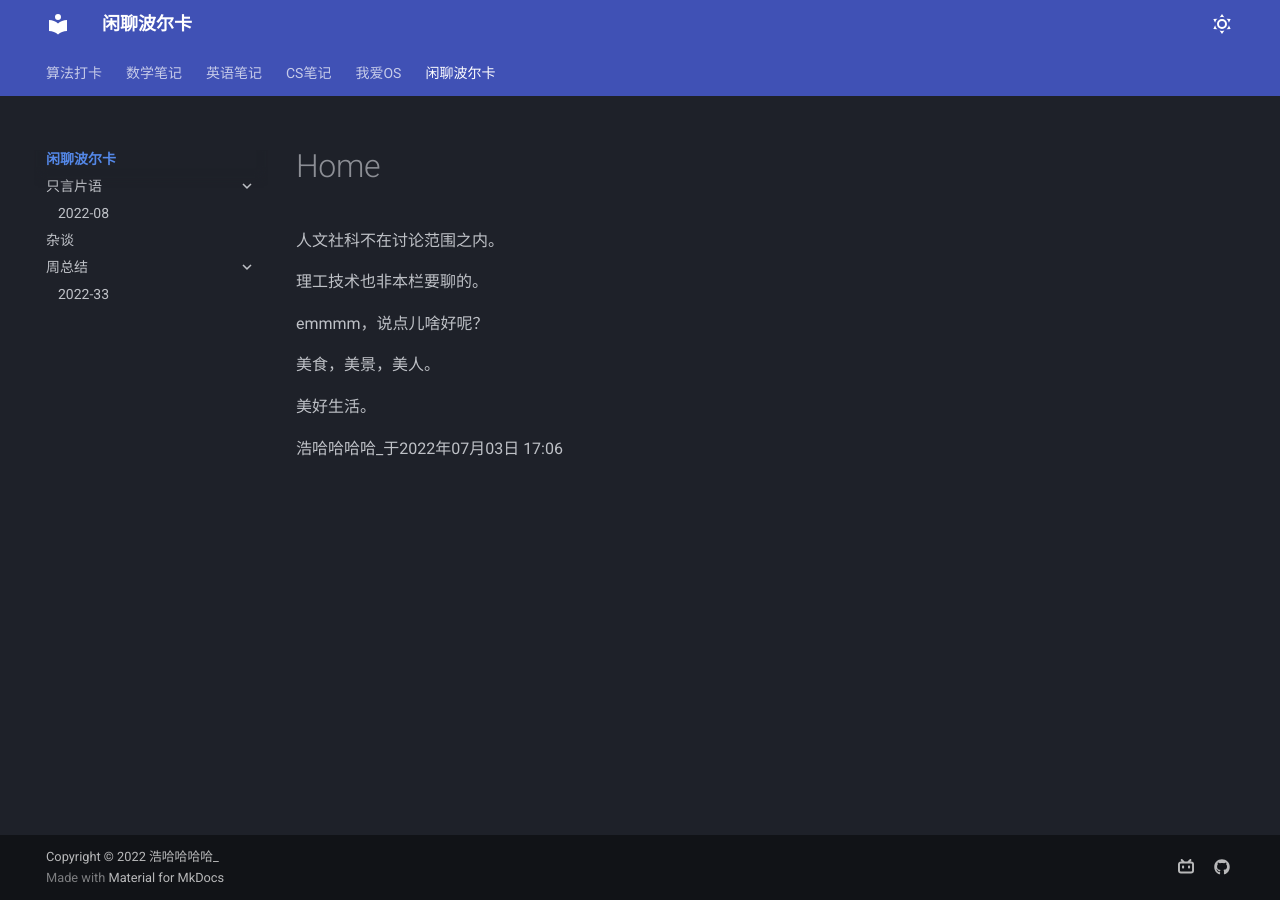
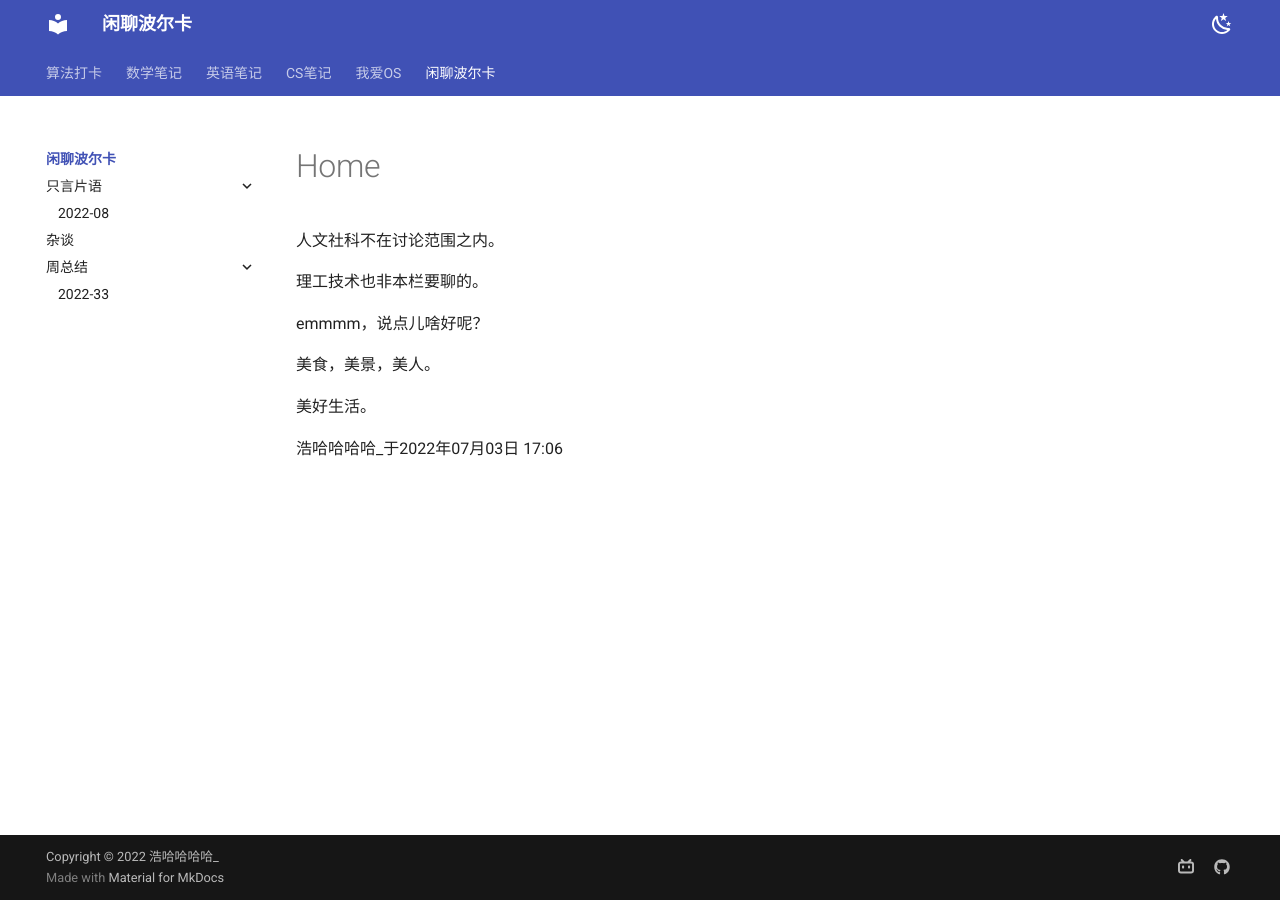
Before and after one commit to Haohahahaha/chat, an MkDocs documentation site: the page built from docs/index.md, in a window 1280 px wide. Built offline with MkDocs 1.6.1 and Material for MkDocs 9.7.7, drawn with Linux system fonts in a browser that asks for light colours.

Commit message:
2022-08-14_22:22:24 update

```diff
--- a/mkdocs.yml
+++ b/mkdocs.yml
@@ -4,18 +4,19 @@ theme:
   icon:
     logo: material/library
   palette:
+    - scheme: default # 日间模式
+      primary: indigo # 上方的
+      accent: orange # 链接等可交互元件的高亮色
+      toggle:
+        icon: material/weather-night # 图标
+        name: 切换至夜间模式 # 鼠标悬浮提示
     - scheme: slate # 夜间模式
       primary: indigo
       accent: orange
       toggle:
         icon: material/weather-sunny
         name: 切换至日间模式
-    - scheme: default # 日间模式
-      primary: indigo # 上方的
-      accent: orange # 链接等可交互元件的高亮色
-      toggle:
-        icon: material/weather-night # 图标
-        name: 切换至夜间模式 # 鼠标悬浮提示
+
   features:
     - navigation.tabs
     - navigation.top
@@ -42,7 +43,7 @@ nav:
 plugins:
   - mermaid2:
       arguments:
-        theme: light
+        theme:
 
 extra_css:
   - mkdocs/css/no-footer.css # 不使用底部的翻页
```
